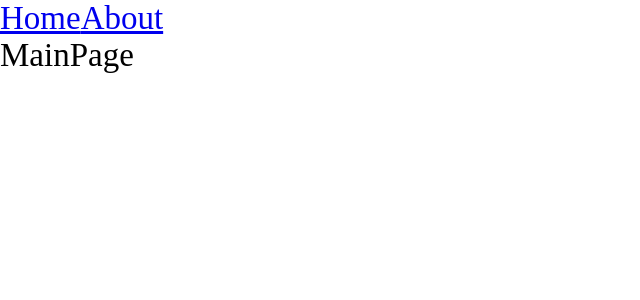
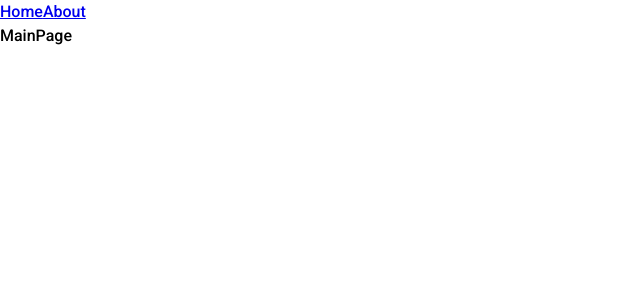
Before and after one commit to sergey12313/ulbi-production-project, a React app: page / in a window 1280 px wide. Shown: the top 300 px of the page, without its empty margins (0-640 px from the left). Built offline with nearby package versions, Linux system fonts and the light colour scheme.

Commit message:
Начал добавлять стили

```diff
--- a/src/App.tsx
+++ b/src/App.tsx
@@ -1,5 +1,5 @@
 import {FC, Suspense} from "react";
-
+import "./styles/index.scss"
 
 import {Link, Route, Routes} from "react-router-dom";
 
--- a/src/index.scss
+++ /dev/null
@@ -1,9 +0,0 @@
-* {
- margin: 0;
-  padding: 0;
-  box-sizing: border-box;
-
-}
-.app {
-  font-size: 33px;
-}
--- a/src/index.tsx
+++ b/src/index.tsx
@@ -1,6 +1,6 @@
 import ReactDOM from 'react-dom/client';
 import {App} from "./App";
-import "./index.scss"
+
 import {BrowserRouter} from "react-router-dom";
 
 ReactDOM.createRoot(document.getElementById('root')!).render(
--- /dev/null
+++ b/src/styles/index.scss
@@ -0,0 +1,10 @@
+//noinspection CssUnknownTarget
+@import url('https://fonts.googleapis.com/css2?family=Roboto:wght@100;300;400;500;700;900&display=swap');
+@import "reset";
+@import "variables/globals";
+@import "themes/dark";
+@import "themes/normal";
+
+.app {
+  font: var(--font-m);
+}
--- /dev/null
+++ b/src/styles/reset.scss
@@ -0,0 +1,12 @@
+* {
+  margin: 0;
+  padding: 0;
+  box-sizing: border-box;
+}
+input,
+button,
+textarea,
+select {
+  margin: 0;
+  font: inherit;
+}
--- /dev/null
+++ b/src/styles/variables/globals.scss
@@ -0,0 +1,18 @@
+:root {
+   --font-family-main:'Roboto', sans-serif;
+
+  --font-size-s: 14px;
+
+  --font-size-m: 16px;
+
+  --font-size-l: 24px;
+
+  --line-height-s: 20px;
+  --line-height-m: 24px;
+  --line-height-l: 32px;
+
+  --font-s: var(--font-size-s) / var(--line-height-s) var(--font-family-main);
+  --font-m: 500 var(--font-size-m) / var(--line-height-m) var(--font-family-main);
+  --font-l: var(--font-size-l) / var(--line-height-l) var(--font-family-main);
+
+}
```
Also changed, not shown: src/styles/themes/dark.scss (added), src/styles/themes/normal.scss (added).
